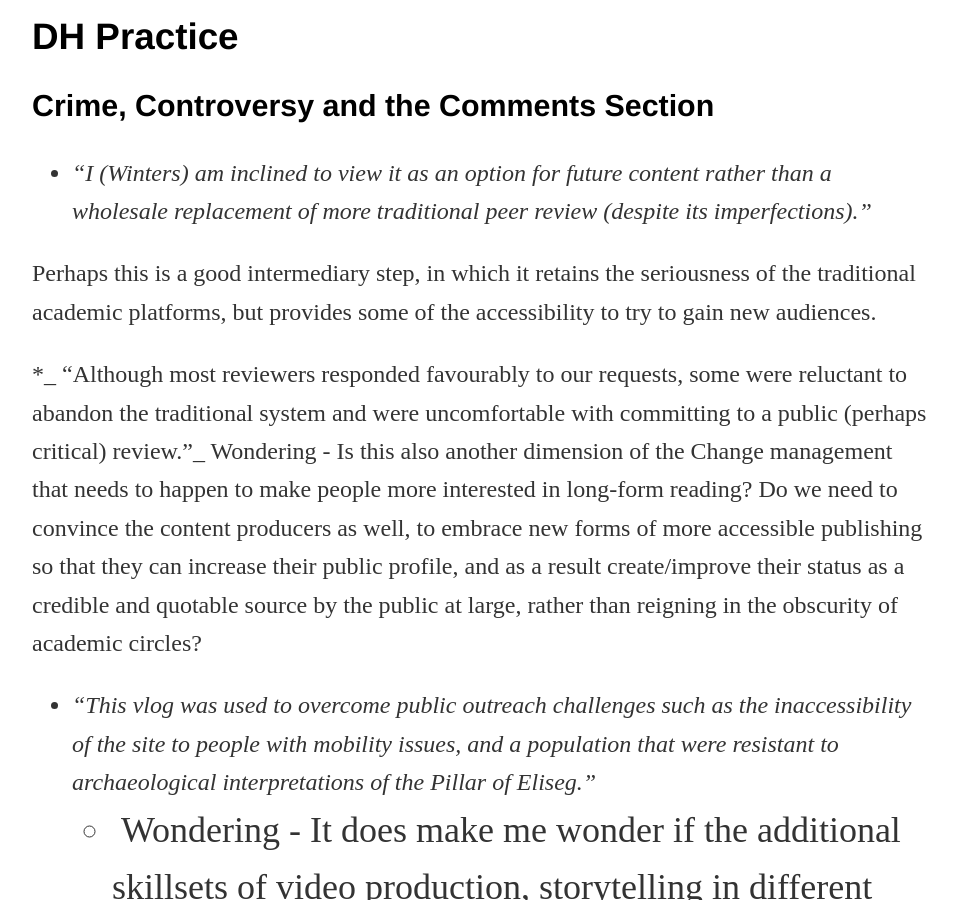
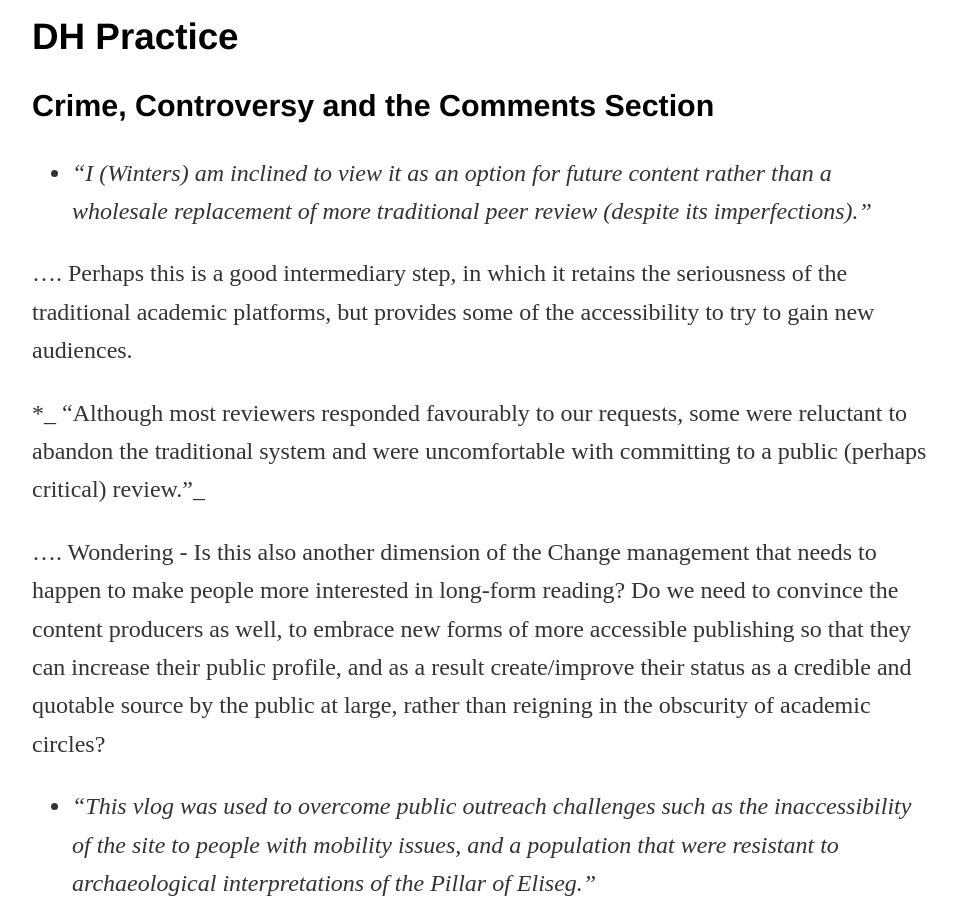
Before and after one commit to thatVargas/thatvargas.github.io, a Jekyll site: the page built from _posts/2018-02-04-public-Humanities.md, in a window 1280 px wide and 900 px high, scrolled down 791 px. Shown: the whole window, without its empty margins (160-1117 px from the left). Built offline with Jekyll 4.4.1, drawn with Linux system fonts in a browser that asks for light colours.

```diff
--- a/_posts/2018-02-04-public-Humanities.md
+++ b/_posts/2018-02-04-public-Humanities.md
@@ -13,9 +13,12 @@ _PLEASE NOTE: This is currently being re-formatted_
 
 * _"I (Winters) am inclined to view it as an option for future content rather than a wholesale replacement of more traditional peer review (despite its imperfections)."_
 
-Perhaps this is a good intermediary step, in which it retains the seriousness of the traditional academic platforms, but provides some of the accessibility to try to gain new audiences.
+.... Perhaps this is a good intermediary step, in which it retains the seriousness of the traditional academic platforms, but provides some of the accessibility to try to gain new audiences.
 
-*_ "Although most reviewers responded favourably to our requests, some were reluctant to abandon the traditional system and were uncomfortable with committing to a public (perhaps critical) review."_  Wondering - Is this also another dimension of the Change management that needs to happen to make people more interested in long-form reading? Do we need to convince the content producers as well, to embrace new forms of more accessible publishing so that they can increase their public profile, and as a result create/improve their status as a credible and quotable source by the public at large, rather than reigning in the obscurity of academic circles?
+*_ "Although most reviewers responded favourably to our requests, some were reluctant to abandon the traditional system and were uncomfortable with committing to a public (perhaps critical) review."_
+
+.... Wondering - Is this also another dimension of the Change management that needs to happen to make people more interested in long-form reading? Do we need to convince the content producers as well, to embrace new forms of more accessible publishing so that they can increase their public profile, and as a result create/improve their status as a credible and quotable source by the public at large, rather than reigning in the obscurity of academic circles?
+
 * _"This vlog was used to overcome public outreach challenges such as the inaccessibility of the site to people with mobility issues, and a population that were resistant to archaeological interpretations of the Pillar of Eliseg."_
 	*  Wondering - It does make me wonder if the additional skillsets of video production, storytelling in different mediums, etc., somehow dilute the power of the narrative message for academia. I.e. Does it take away from time otherwise spent on research and writing, or do things get dropped because they just don‚Äôt work with a medium, that may otherwise increase the academic quality of an output?
 *_"Online activism significantly augments other forms of protest, though it may leave the protestor more open to reprisals"_
```
